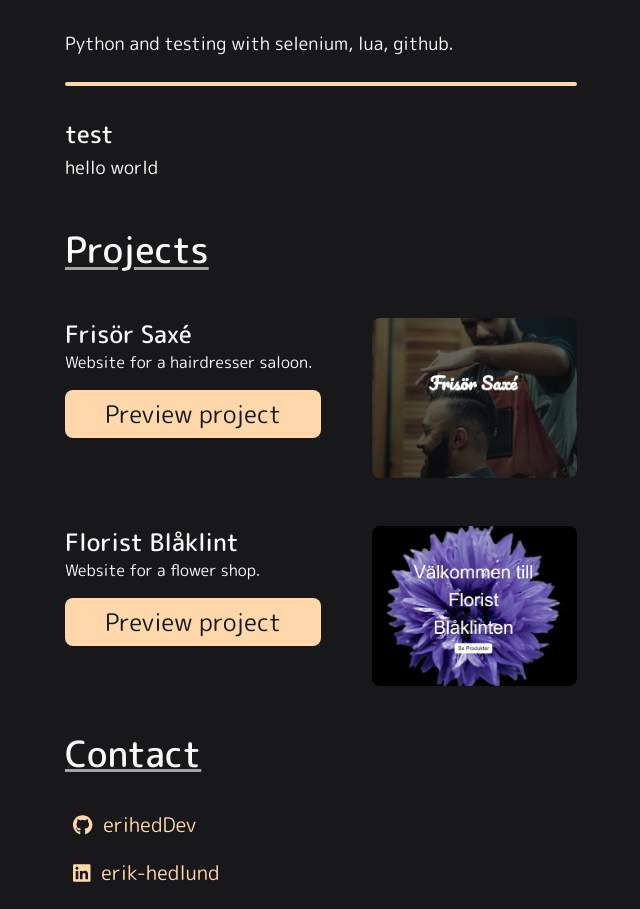
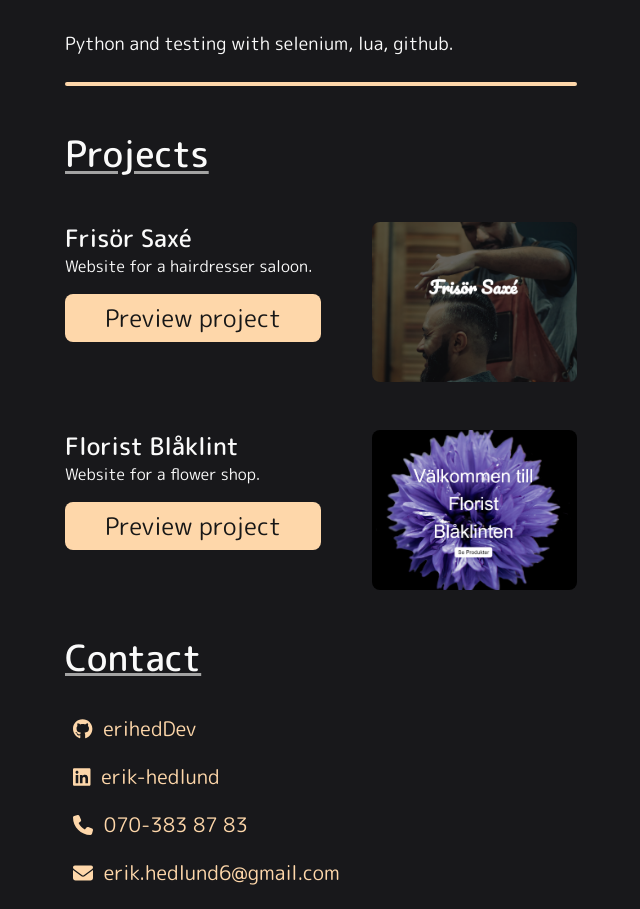
Before and after one commit to erihedDev/portfolio, a React (Vite) app in the folder project/: page / in a window 1280 px wide. Shown: the part 1330-2239 px from the top of the page, without its empty margins (319-959 px from the left). Built offline with nearby package versions, Linux system fonts and the light colour scheme; no server answers.

Commit message:
Removed unnecessary code

```diff
--- a/project/src/content_components/aboutme.jsx
+++ b/project/src/content_components/aboutme.jsx
@@ -2,17 +2,6 @@ import React from 'react'
 import '../index.css'
 
 function Aboutme() {
-    let Thingy = (props) => {
-        return (
-            <div>
-                {
-                    (props.title) ? <h3 className='mt-8 mb-1 text-2xl font-medium'>{props.title}</h3> : null
-                }
-                <p>{props.content}</p>
-            </div>
-        )
-    }
-    console.log(Thingy)
     return (
         <div id='aboutme' className='text-lg mx-4 sm:mx-0'>
             <h2 className='text-4xl mt-12 underline underline-offset-4 decoration-neutral-400 font-medium'>About me</h2>
@@ -26,8 +15,6 @@ function Aboutme() {
             <h3 className='mt-8 mb-1 text-2xl font-medium'>Knowledge in development</h3>
             <p>HTML, CSS, Javascript, mySQL, Node.js, react, vite, tailwindcss, three.js. <br/><br/> Python and testing with selenium, lua, github.</p>
             <div className='h-1 w-full bg-orange-200 rounded-sm mt-6'></div>
-
-            <Thingy title="test" content="hello world" />
         </div>
     )
 }
```
